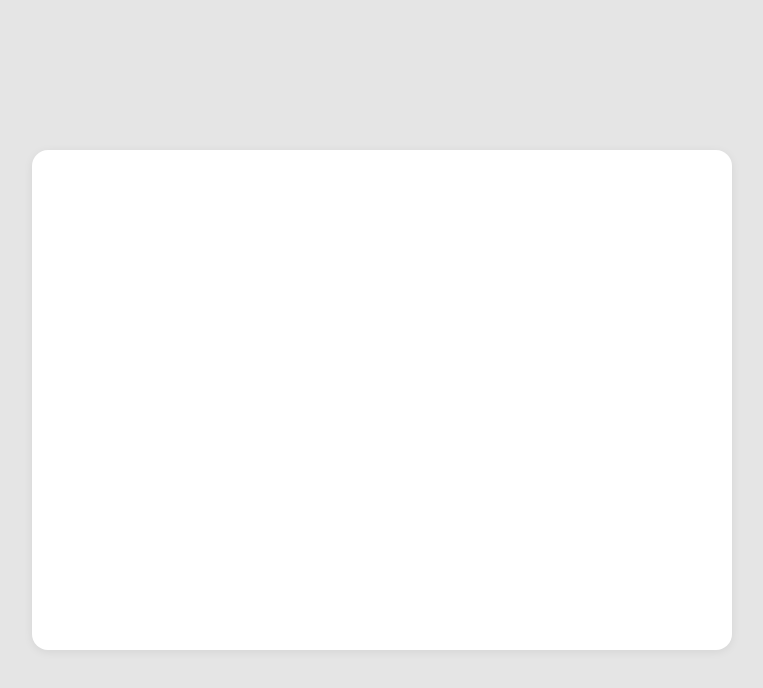
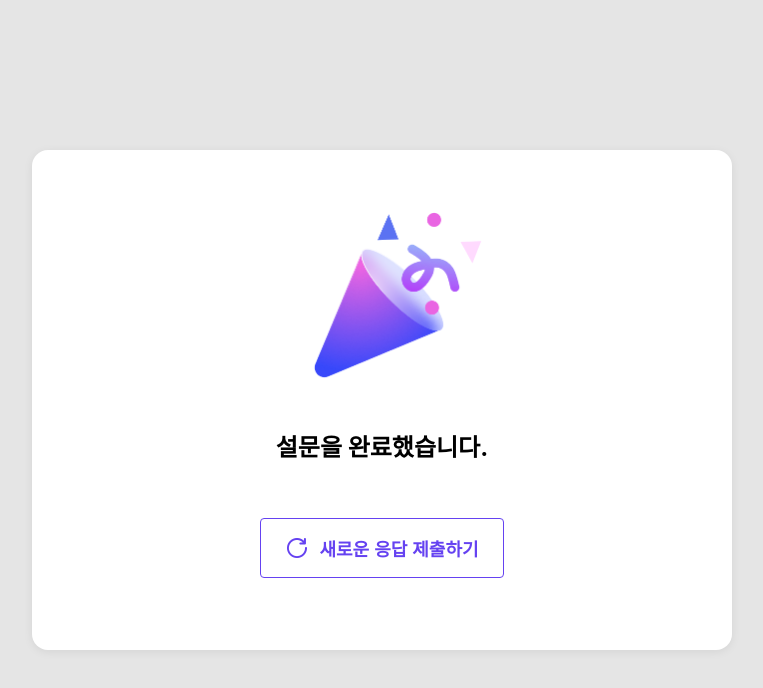
Before and after one commit to kangyeon9525/Survey-Pie, a React (Create React App) app: page /done/1 in a window 1280 px wide. Before the commit this address had no page. Shown: the top 688 px of the page, without its empty margins (258-1021 px from the left). Built offline with nearby package versions, Linux system fonts and the light colour scheme.

Commit message:
feat: 응답 완료 페이지 구현

```diff
--- a/src/App.js
+++ b/src/App.js
@@ -10,7 +10,7 @@
     <AppWrapper>
       <Box>
         <Routes>
-          <Route path="/done" element={<CompletionPage />} />
+          <Route path="/done/:surveyId" element={<CompletionPage />} />
           <Route path="/survey/:surveyId/" element={<SurveyPage />}>
             <Route path=":step" element={<SurveyPage />} />
           </Route>
--- a/src/components/ActionButtons/index.js
+++ b/src/components/ActionButtons/index.js
@@ -1,4 +1,5 @@
 import { useAtomValue } from 'jotai';
+import { useState } from 'react';
 import { useNavigate } from 'react-router-dom';
 import styled from 'styled-components';
 
@@ -13,6 +14,7 @@
   const step = useStep();
   const surveyId = useSurveyId();
   const answers = useAnswers();
+  const [isPosting, setIsPosting] = useState(false);
   const questionsLength = useAtomValue(questionsLengthState); // useRecoilValue
 
   const isLast = questionsLength - 1 === step;
@@ -22,7 +24,7 @@
     <ActionButtonsWrapper>
       {step === 0 || (
         <Button
-          type="TERTIARY"
+          type="SECONDARY"
           onClick={() => {
             navigate(`${step - 1}`);
           }}
@@ -34,11 +36,20 @@
         <Button
           type="PRIMARY"
           onClick={() => {
-            postAnswers(surveyId, answers);
-            navigate('/done');
+            setIsPosting(true);
+            postAnswers(surveyId, answers)
+              .then(() => {
+                navigate(`/done/${surveyId}`);
+              })
+              .catch((err) => {
+                console.log(err.response);
+                alert('에러가 발생했습니다. 다시 시도해주세요.');
+                setIsPosting(false);
+              });
           }}
+          disabled={isPosting}
         >
-          제출
+          {isPosting ? '제출 중입니다...' : '제출'}
         </Button>
       ) : (
         <Button
--- a/src/components/Button/index.js
+++ b/src/components/Button/index.js
@@ -10,12 +10,13 @@
 
 const Button = styled.button`
   padding: 16px 24px;
-  width: 200px;
+  min-width: 200px;
 
   color: ${({ type }) => colorMap[type].BUTTON.DEFAULT.COLOR};
   background: ${({ type }) => colorMap[type].BUTTON.DEFAULT.BACKGROUND};
   border-radius: 4px;
   font-weight: bold;
+  font-size: 18px;
   border: ${({ type }) =>
     type === 'TERTIARY'
       ? `1px solid ${TERTIARY.BUTTON.DEFAULT.BORDER}`
--- a/src/pages/CompletionPage/index.js
+++ b/src/pages/CompletionPage/index.js
@@ -1,29 +1,47 @@
-import axios from 'axios';
-import { useAtomValue } from 'jotai';
+import { useNavigate } from 'react-router-dom';
 import styled from 'styled-components';
 
-import testState from '../../stores/test/atom';
-import testWithComma from '../../stores/test/testWithComma';
-
-const a = 123;
+import congrats from '../../assets/congrats.png';
+import reload from '../../assets/reload.png';
+import Button from '../../components/Button';
+import useSurveyId from '../../hooks/useSurveyId';
 
 function CompletionPage() {
-  const test1 = useAtomValue(testState);
-  const test2 = useAtomValue(testWithComma);
+  const surveyId = useSurveyId();
+  const navigate = useNavigate();
 
-  axios.get('http://localhost:3001/surveys').then((res) => {
-    console.log('res', res);
-  });
   return (
     <CompletionPageWrapper>
-      {test1} {test2}
+      <img src={congrats} alt="" width="209" height="204" />
+      <MidText>설문을 완료했습니다.</MidText>
+      <ReloadButton
+        type="TERTIARY"
+        onClick={() => {
+          navigate(`/survey/${surveyId}/0`);
+        }}
+      >
+        <img src={reload} alt="" width="24" height="24" />
+        새로운 응답 제출하기
+      </ReloadButton>
     </CompletionPageWrapper>
   );
 }
 
 const CompletionPageWrapper = styled.div`
-  background: aqua;
-  padding: ${a === 123 ? '4em' : '1em'};
+  width: 100%;
+  text-align: center;
+`;
+const MidText = styled.div`
+  font-weight: bold;
+  font-size: 24px;
+  line-height: 28px;
+  margin-top: 16px;
+  margin-bottom: 56px;
+`;
+const ReloadButton = styled(Button)`
+  display: inline-flex;
+  align-items: center;
+  gap: 10px;
 `;
 
 export default CompletionPage;
--- a/src/services/postAnswers.js
+++ b/src/services/postAnswers.js
@@ -1,7 +1,7 @@
 import mainApi from './apis/mainApi';
 
 function postAnswers(surveyId, data) {
-  mainApi.post('/answers', { surveyId, data });
+  return mainApi.post('/answers', { surveyId, data });
 }
 
 export default postAnswers;
```
Also changed, not shown: src/assets/congrats.png (added), src/assets/reload.png (added).
